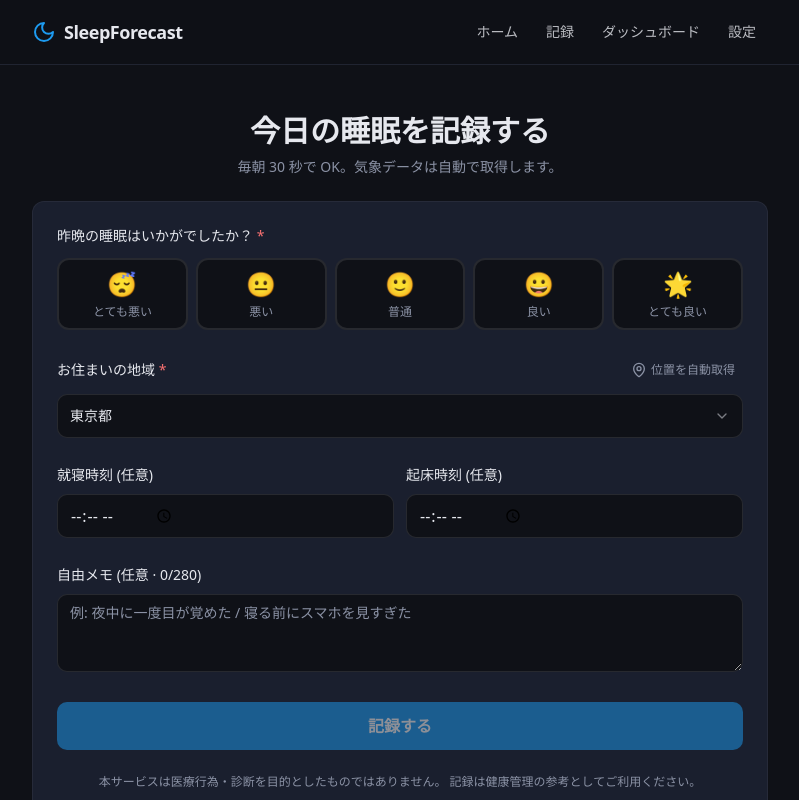
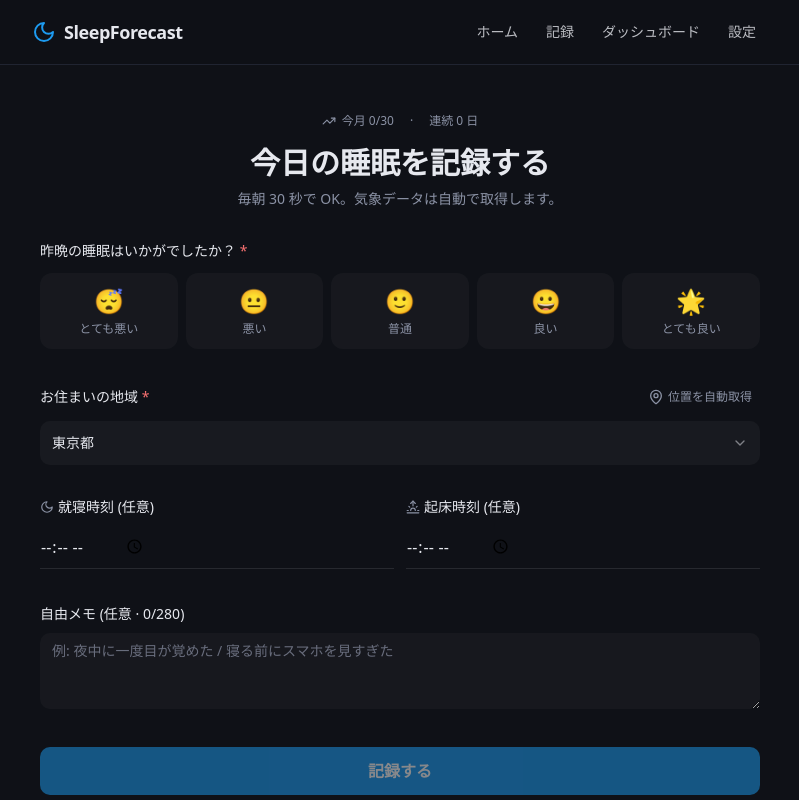
Before and after one commit to zkxymzji2nreuzz-boop/sleep-forecast, a Next.js app: page /record in a window 1280 px wide. Shown: the top 800 px of the page, without its empty margins (240-1039 px from the left). Built offline with nearby package versions, Linux system fonts and the light colour scheme.

Commit message:
style: apply Design Judge recommendations for F002

```diff
--- a/src/components/RecordForm.tsx
+++ b/src/components/RecordForm.tsx
@@ -14,7 +14,14 @@
  */
 
 import * as React from "react";
-import { MapPin, Loader2, CheckCircle2, RefreshCcw } from "lucide-react";
+import {
+  MapPin,
+  Loader2,
+  RefreshCcw,
+  Moon,
+  Sunrise,
+  TrendingUp,
+} from "lucide-react";
 
 import { Button } from "@/components/ui/button";
 import { Card, CardContent, CardHeader, CardTitle } from "@/components/ui/card";
@@ -36,6 +43,7 @@ import {
 import {
   formatDateJst,
   getDefaultPrefectureCode,
+  getRecords,
   getTodayRecord,
   saveRecord,
   setDefaultPrefectureCode,
@@ -123,13 +131,52 @@ export function RecordForm(): JSX.Element {
   const [showManualFallback, setShowManualFallback] = React.useState(false);
   const [manual, setManual] = React.useState<ManualWeather>(DEFAULT_MANUAL);
   const [savedView, setSavedView] = React.useState<SleepRecord | null>(null);
+  // マウント後に localStorage から読み出した全記録 (メトリクスバー用)
+  const [allRecords, setAllRecords] = React.useState<SleepRecord[]>([]);
 
   // 初回マウント時に localStorage から既存記録を読み込む
   React.useEffect(() => {
     const today = getTodayRecord();
     setExistingRecord(today);
     setForm(buildInitialState(today));
+    setAllRecords(getRecords());
   }, []);
+
+  // ヘッダメトリクス: 今月の記録件数と連続記録日数
+  const metrics = React.useMemo(() => {
+    if (allRecords.length === 0) {
+      return { monthCount: 0, streak: 0 };
+    }
+    // 今月の件数 (JST の yyyy-MM)
+    const todayStr = formatDateJst(new Date());
+    const yearMonth = todayStr.slice(0, 7);
+    const monthCount = allRecords.filter((r) => r.date.startsWith(yearMonth))
+      .length;
+
+    // 連続日数: 今日 (または昨日) から遡って date が連続している件数
+    const dateSet = new Set(allRecords.map((r) => r.date));
+    const msPerDay = 24 * 60 * 60 * 1000;
+    const base = new Date(`${todayStr}T00:00:00+09:00`).getTime();
+    let streak = 0;
+    // 今日が無くても昨日から連続していればカウント開始
+    const startOffset = dateSet.has(todayStr) ? 0 : 1;
+    if (startOffset === 1) {
+      const yesterday = formatDateJst(new Date(base - msPerDay));
+      if (!dateSet.has(yesterday)) {
+        return { monthCount, streak: 0 };
+      }
+    }
+    // 連続カウント
+    for (let i = startOffset; ; i += 1) {
+      const d = formatDateJst(new Date(base - i * msPerDay));
+      if (dateSet.has(d)) {
+        streak += 1;
+      } else {
+        break;
+      }
+    }
+    return { monthCount, streak };
+  }, [allRecords]);
 
   const isUpdate = existingRecord !== null;
 
@@ -308,40 +355,48 @@ export function RecordForm(): JSX.Element {
     const w = savedView.weather;
     return (
       <div className="container mx-auto max-w-screen-md px-4 py-10 sm:py-14">
-        <Card className="border-white/5 bg-[#1a1f2e]">
+        <Card className="border-0 bg-transparent shadow-none">
           <CardHeader className="items-center text-center">
-            <div className="mb-3 flex h-12 w-12 items-center justify-center rounded-full bg-[#1d9bf0]/15 text-[#1d9bf0]">
-              <CheckCircle2 className="h-6 w-6" aria-hidden="true" />
+            <div className="mx-auto mb-3 flex h-14 w-14 items-center justify-center rounded-full bg-[#1d9bf0]/10 shadow-[0_0_40px_-10px_rgba(29,155,240,0.5)] ring-1 ring-[#1d9bf0]/30">
+              <Moon className="h-7 w-7 text-[#1d9bf0]" aria-hidden="true" />
             </div>
             <CardTitle className="text-xl text-[#e6e8ee]">
               今日の記録を保存しました
             </CardTitle>
           </CardHeader>
           <CardContent className="space-y-4 text-sm text-[#e6e8ee]">
-            <dl className="grid grid-cols-2 gap-3">
-              <div className="rounded-md bg-[#0f1117] p-3">
-                <dt className="text-xs text-[#8b92a5]">睡眠品質</dt>
-                <dd className="mt-1 text-lg font-semibold">
+            <dl className="grid grid-cols-2 gap-x-6 gap-y-4 border-t border-white/5 pt-4">
+              <div className="border-0 bg-transparent py-2">
+                <dt className="text-[11px] uppercase tracking-wider text-[#8b92a5]">
+                  睡眠品質
+                </dt>
+                <dd className="mt-1 text-2xl font-semibold tabular-nums text-[#e6e8ee]">
                   {savedView.quality} / 5
                 </dd>
               </div>
-              <div className="rounded-md bg-[#0f1117] p-3">
-                <dt className="text-xs text-[#8b92a5]">都道府県</dt>
-                <dd className="mt-1 text-lg font-semibold">
+              <div className="border-0 bg-transparent py-2">
+                <dt className="text-[11px] uppercase tracking-wider text-[#8b92a5]">
+                  都道府県
+                </dt>
+                <dd className="mt-1 text-2xl font-semibold tabular-nums text-[#e6e8ee]">
                   {pref?.name ?? savedView.prefectureCode}
                 </dd>
               </div>
-              <div className="rounded-md bg-[#0f1117] p-3">
-                <dt className="text-xs text-[#8b92a5]">気温</dt>
-                <dd className="mt-1 text-lg font-semibold">
+              <div className="border-0 bg-transparent py-2">
+                <dt className="text-[11px] uppercase tracking-wider text-[#8b92a5]">
+                  気温
+                </dt>
+                <dd className="mt-1 text-2xl font-semibold tabular-nums text-[#e6e8ee]">
                   {w.temperatureC.toFixed(1)}°C
                 </dd>
               </div>
-              <div className="rounded-md bg-[#0f1117] p-3">
-                <dt className="text-xs text-[#8b92a5]">気圧 (24h 差)</dt>
-                <dd className="mt-1 text-lg font-semibold">
+              <div className="border-0 bg-transparent py-2">
+                <dt className="text-[11px] uppercase tracking-wider text-[#8b92a5]">
+                  気圧 (24h 差)
+                </dt>
+                <dd className="mt-1 text-2xl font-semibold tabular-nums text-[#e6e8ee]">
                   {w.pressureHpa.toFixed(1)}{" "}
-                  <span className="text-sm text-[#8b92a5]">
+                  <span className="text-sm tabular-nums text-[#8b92a5]">
                     ({w.pressureDeltaHpa >= 0 ? "+" : ""}
                     {w.pressureDeltaHpa.toFixed(1)})
                   </span>
@@ -350,8 +405,8 @@ export function RecordForm(): JSX.Element {
             </dl>
             <Button
               type="button"
-              variant="outline"
-              className="w-full"
+              variant="ghost"
+              className="w-full text-[#8b92a5] hover:bg-transparent hover:text-[#1d9bf0]"
               onClick={handleEditAgain}
             >
               <RefreshCcw className="mr-2 h-4 w-4" aria-hidden="true" />
@@ -368,8 +423,16 @@ export function RecordForm(): JSX.Element {
   }
 
   return (
-    <div className="container mx-auto max-w-screen-md px-4 py-8 sm:py-12">
+    <div className="container mx-auto max-w-screen-md px-4 py-8 pb-24 sm:py-12 sm:pb-0">
       <div className="mb-6 text-center">
+        <div className="mb-4 flex items-center justify-center gap-4 text-xs tabular-nums text-[#8b92a5]">
+          <span className="inline-flex items-center gap-1.5">
+            <TrendingUp className="h-3.5 w-3.5" aria-hidden="true" />
+            今月 {metrics.monthCount}/30
+          </span>
+          <span aria-hidden="true">·</span>
+          <span>連続 {metrics.streak} 日</span>
+        </div>
         <h1 className="text-2xl font-bold text-[#e6e8ee] sm:text-3xl">
           今日の睡眠を記録する
         </h1>
@@ -379,8 +442,8 @@ export function RecordForm(): JSX.Element {
       </div>
 
       <form onSubmit={handleSubmit} noValidate>
-        <Card className="border-white/5 bg-[#1a1f2e]">
-          <CardContent className="space-y-6 p-5 sm:p-6">
+        <Card className="border-0 bg-transparent shadow-none">
+          <CardContent className="space-y-8 p-0 sm:p-2">
             {/* 1) 5 段階評価 */}
             <fieldset>
               <legend className="mb-3 block text-sm font-medium text-[#e6e8ee]">
@@ -406,10 +469,10 @@ export function RecordForm(): JSX.Element {
                       aria-label={opt.aria}
                       onClick={() => handleQualityPick(opt.value)}
                       className={[
-                        "flex min-h-[72px] min-w-[44px] flex-col items-center justify-center gap-1 rounded-lg border-2 p-1 transition-colors",
+                        "flex min-h-[76px] min-w-[44px] flex-col items-center justify-center gap-1 rounded-lg bg-white/[0.03] p-1 text-[#8b92a5] transition-colors hover:bg-white/[0.06] hover:text-[#e6e8ee] focus-visible:outline-none focus-visible:ring-2 focus-visible:ring-[#1d9bf0]",
                         selected
-                          ? "border-[#1d9bf0] bg-[#1d9bf0]/15 text-[#e6e8ee]"
-                          : "border-white/10 bg-[#0f1117] text-[#8b92a5] hover:border-[#1d9bf0]/50 hover:text-[#e6e8ee]",
+                          ? "bg-[#1d9bf0]/10 text-[#e6e8ee] ring-1 ring-inset ring-[#1d9bf0]/60 shadow-[0_0_24px_-8px_rgba(29,155,240,0.55)]"
+                          : "",
                       ].join(" ")}
                     >
                       <span className="text-2xl" aria-hidden="true">
@@ -418,6 +481,12 @@ export function RecordForm(): JSX.Element {
                       <span className="text-[10px] leading-tight sm:text-xs">
                         {opt.label}
                       </span>
+                      {selected ? (
+                        <span
+                          className="mt-1 block h-0.5 w-6 rounded-full bg-[#1d9bf0]"
+                          aria-hidden="true"
+                        />
+                      ) : null}
                     </button>
                   );
                 })}
@@ -449,7 +518,7 @@ export function RecordForm(): JSX.Element {
                   type="button"
                   variant="ghost"
                   size="sm"
-                  className="h-8 gap-1 px-2 text-xs text-[#8b92a5] hover:text-[#1d9bf0]"
+                  className="h-8 gap-1 px-2 text-xs text-[#8b92a5] underline-offset-4 hover:bg-transparent hover:text-[#1d9bf0] hover:underline"
                   onClick={handleGeolocate}
                   disabled={isGeolocating}
                   aria-label="現在地から都道府県を自動取得"
@@ -471,12 +540,12 @@ export function RecordForm(): JSX.Element {
               >
                 <SelectTrigger
                   id="prefecture"
-                  className="h-11 border-white/10 bg-[#0f1117] text-[#e6e8ee]"
+                  className="h-11 border-0 bg-white/[0.04] text-[#e6e8ee] focus:ring-1 focus:ring-[#1d9bf0] focus:ring-offset-0"
                   aria-label="都道府県を選択"
                 >
                   <SelectValue placeholder="都道府県を選択" />
                 </SelectTrigger>
-                <SelectContent className="max-h-[320px] border-white/10 bg-[#1a1f2e] text-[#e6e8ee]">
+                <SelectContent className="max-h-[320px] border-white/5 bg-[#141826] text-[#e6e8ee]">
                   {PREFECTURES.map((p) => (
                     <SelectItem key={p.code} value={p.code}>
                       {p.name}
@@ -496,8 +565,12 @@ export function RecordForm(): JSX.Element {
               <div className="space-y-2">
                 <Label
                   htmlFor="bedtime"
-                  className="text-sm font-medium text-[#e6e8ee]"
+                  className="flex items-center text-sm font-medium text-[#e6e8ee]"
                 >
+                  <Moon
+                    className="mr-1 h-3.5 w-3.5 text-[#8b92a5]"
+                    aria-hidden="true"
+                  />
                   就寝時刻 (任意)
                 </Label>
                 <Input
@@ -509,7 +582,7 @@ export function RecordForm(): JSX.Element {
                   onChange={(e) =>
                     setForm((prev) => ({ ...prev, bedtime: e.target.value }))
                   }
-                  className="h-11 border-white/10 bg-[#0f1117] text-[#e6e8ee]"
+                  className="h-11 rounded-none border-0 border-b border-white/10 bg-transparent px-0 text-[#e6e8ee] tabular-nums focus-visible:border-[#1d9bf0] focus-visible:ring-0"
                 />
                 {errors.bedtime ? (
                   <p className="text-xs text-[#f87171]" role="alert">
@@ -520,8 +593,12 @@ export function RecordForm(): JSX.Element {
               <div className="space-y-2">
                 <Label
                   htmlFor="wakeTime"
-                  className="text-sm font-medium text-[#e6e8ee]"
+                  className="flex items-center text-sm font-medium text-[#e6e8ee]"
                 >
+                  <Sunrise
+                    className="mr-1 h-3.5 w-3.5 text-[#8b92a5]"
+                    aria-hidden="true"
+                  />
                   起床時刻 (任意)
                 </Label>
                 <Input
@@ -533,7 +610,7 @@ export function RecordForm(): JSX.Element {
                   onChange={(e) =>
                     setForm((prev) => ({ ...prev, wakeTime: e.target.value }))
                   }
-                  className="h-11 border-white/10 bg-[#0f1117] text-[#e6e8ee]"
+                  className="h-11 rounded-none border-0 border-b border-white/10 bg-transparent px-0 text-[#e6e8ee] tabular-nums focus-visible:border-[#1d9bf0] focus-visible:ring-0"
                 />
                 {errors.wakeTime ? (
                   <p className="text-xs text-[#f87171]" role="alert">
@@ -549,7 +626,8 @@ export function RecordForm(): JSX.Element {
                 htmlFor="note"
                 className="text-sm font-medium text-[#e6e8ee]"
               >
-                自由メモ (任意 · {form.note.length}/280)
+                自由メモ (任意 ·{" "}
+                <span className="tabular-nums">{form.note.length}/280</span>)
               </Label>
               <textarea
                 id="note"
@@ -559,7 +637,7 @@ export function RecordForm(): JSX.Element {
                 onChange={(e) =>
                   setForm((prev) => ({ ...prev, note: e.target.value }))
                 }
-                className="w-full rounded-md border border-white/10 bg-[#0f1117] px-3 py-2 text-sm text-[#e6e8ee] placeholder:text-[#8b92a5] focus:outline-none focus:ring-2 focus:ring-[#1d9bf0]"
+                className="w-full rounded-md border-0 bg-white/[0.03] px-3 py-2 text-sm text-[#e6e8ee] placeholder:text-[#8b92a5]/70 focus:outline-none focus:ring-1 focus:ring-[#1d9bf0]"
                 placeholder="例: 夜中に一度目が覚めた / 寝る前にスマホを見すぎた"
               />
               {errors.note ? (
@@ -599,7 +677,7 @@ export function RecordForm(): JSX.Element {
                           temperatureC: e.target.value,
                         }))
                       }
-                      className="h-11 border-white/10 bg-[#0f1117] text-[#e6e8ee]"
+                      className="h-11 rounded-none border-0 border-b border-white/10 bg-transparent px-0 text-[#e6e8ee] tabular-nums focus-visible:border-[#1d9bf0] focus-visible:ring-0"
                     />
                   </div>
                   <div className="space-y-1">
@@ -621,7 +699,7 @@ export function RecordForm(): JSX.Element {
                           humidity: e.target.value,
                         }))
                       }
-                      className="h-11 border-white/10 bg-[#0f1117] text-[#e6e8ee]"
+                      className="h-11 rounded-none border-0 border-b border-white/10 bg-transparent px-0 text-[#e6e8ee] tabular-nums focus-visible:border-[#1d9bf0] focus-visible:ring-0"
                     />
                   </div>
                   <div className="space-y-1">
@@ -643,22 +721,26 @@ export function RecordForm(): JSX.Element {
                           pressureHpa: e.target.value,
                         }))
                       }
-                      className="h-11 border-white/10 bg-[#0f1117] text-[#e6e8ee]"
+                      className="h-11 rounded-none border-0 border-b border-white/10 bg-transparent px-0 text-[#e6e8ee] tabular-nums focus-visible:border-[#1d9bf0] focus-visible:ring-0"
                     />
                   </div>
                 </div>
               </div>
             ) : null}
 
-            {/* 送信 */}
+            {/* 送信 (モバイル下部固定、デスクトップは通常配置) */}
+            <div className="sticky bottom-0 -mx-4 mt-2 border-t border-white/5 bg-[#0f1117]/90 p-4 pb-[env(safe-area-inset-bottom)] backdrop-blur sm:static sm:mx-0 sm:border-0 sm:bg-transparent sm:p-0 sm:backdrop-blur-none">
               <Button
                 type="submit"
-              className="h-12 w-full bg-[#1d9bf0] text-base font-semibold text-white hover:bg-[#1d9bf0]/90"
+                className="h-12 w-full bg-[#1d9bf0] text-base font-semibold text-white hover:bg-[#1d9bf0]/90 disabled:opacity-50"
                 disabled={submitDisabled}
               >
                 {isSubmitting ? (
                   <>
-                  <Loader2 className="mr-2 h-4 w-4 animate-spin" aria-hidden="true" />
+                    <Loader2
+                      className="mr-2 h-4 w-4 animate-spin"
+                      aria-hidden="true"
+                    />
                     保存中...
                   </>
                 ) : isUpdate ? (
@@ -667,6 +749,7 @@ export function RecordForm(): JSX.Element {
                   "記録する"
                 )}
               </Button>
+            </div>
 
             <p className="text-center text-xs text-[#8b92a5]">
               本サービスは医療行為・診断を目的としたものではありません。
```
Also changed, not shown: harness/claude-progress.txt. Lines whose indentation alone changed are shown as unchanged.
